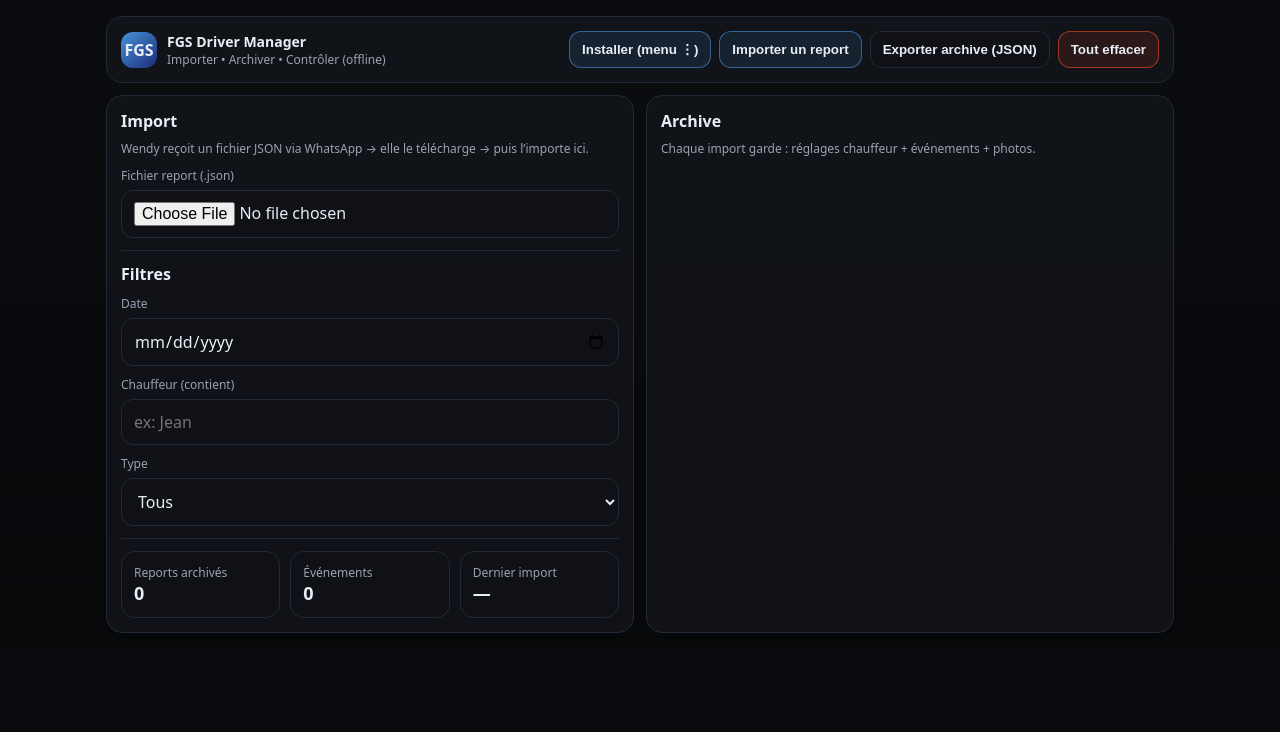
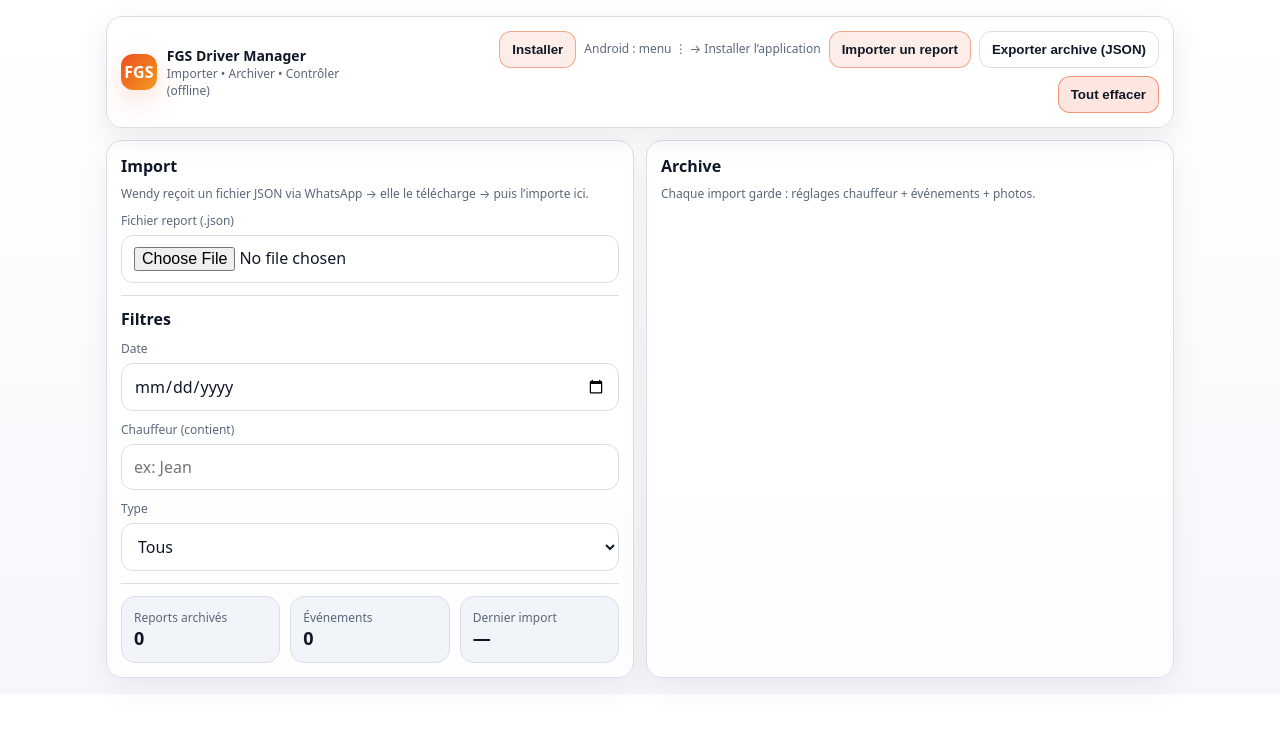
Before and after one commit to eddyflorent-cell/fgs-driver-report, a plain HTML site: page manager/index.html in a window 1280 px wide. Drawn offline with Linux system fonts and the light colour scheme.

Commit message:
Update index.html

```diff
--- a/manager/index.html
+++ b/manager/index.html
@@ -1,59 +1,152 @@
 <!doctype html>
 <html lang="fr">
 <head>
+  <meta charset="utf-8" />
   <link rel="manifest" href="./manifest.webmanifest" />
 <meta name="theme-color" content="#ffffff" />
 <link rel="apple-touch-icon" href="./icon-192.png" />
-
-
-  <meta charset="utf-8" />
   <meta name="viewport" content="width=device-width, initial-scale=1" />
   <title>FGS Driver Manager</title>
 
   <style>
   :root{
-      --bg:#0b0c0f; --card:#12141a; --muted:#9aa3b2; --text:#e9edf5;
-      --line:#23283a; --accent:#4992db; --danger:#ec4f21; --ok:#9ece09; --warn:#f49a1e;
+    --bg:#f6f7fb;
+    --card:#ffffff;
+    --muted:#5c677a;
+    --text:#101828;
+    --line:#d9dee8;
+
+    /* Manager = orange */
+    --accent:#ec4f21;
+    --accent2:#f49a1e;
+
+    --danger:#ec4f21;
+    --ok:#9ece09;
+    --warn:#f49a1e;
     --radius:16px;
+    --surface:#ffffff;
+    --surface2:#f1f4f9;
   }
+
   *{box-sizing:border-box}
-    body{margin:0;font-family:system-ui,-apple-system,Segoe UI,Roboto,Arial,sans-serif;background:linear-gradient(180deg,#0b0c0f,#07080a);color:var(--text)}
+  body{
+    margin:0;
+    font-family:system-ui,-apple-system,Segoe UI,Roboto,Arial,sans-serif;
+    background:linear-gradient(180deg,#ffffff,var(--bg));
+    color:var(--text);
+  }
+
   .wrap{max-width:1100px;margin:0 auto;padding:16px}
-    .topbar{display:flex;align-items:center;justify-content:space-between;gap:10px;padding:14px;border:1px solid var(--line);border-radius:var(--radius);background:rgba(18,20,26,.85);position:sticky;top:12px;z-index:10}
+
+  .topbar{
+    display:flex;align-items:center;justify-content:space-between;gap:10px;
+    padding:14px;border:1px solid var(--line);border-radius:var(--radius);
+    background:rgba(255,255,255,.92);
+    backdrop-filter: blur(6px);
+    position:sticky;top:12px;z-index:10;
+    box-shadow:0 10px 30px rgba(16,24,40,.08);
+  }
+
   .brand{display:flex;align-items:center;gap:10px}
-    .logo{width:36px;height:36px;border-radius:12px;background:linear-gradient(135deg,var(--accent),#1b2d7a);display:grid;place-items:center;font-weight:900}
+  .logo{
+    width:36px;height:36px;border-radius:12px;
+    background:linear-gradient(135deg,var(--accent),var(--accent2));
+    display:grid;place-items:center;font-weight:900;color:#fff;
+    box-shadow:0 10px 30px rgba(236,79,33,.18);
+  }
   h1{font-size:14px;margin:0}
   .sub{font-size:12px;color:var(--muted)}
-    .actions{display:flex;gap:8px;flex-wrap:wrap;justify-content:flex-end}
-    button{border:1px solid var(--line);background:#0f1117;color:var(--text);border-radius:12px;padding:10px 12px;cursor:pointer;font-weight:700}
-    button.primary{border-color:rgba(73,146,219,.6); background:rgba(73,146,219,.12)}
-    button.danger{border-color:rgba(236,79,33,.6); background:rgba(236,79,33,.12)}
+
+  .actions{display:flex;gap:8px;flex-wrap:wrap;justify-content:flex-end;align-items:center}
+  .hint{font-size:12px;color:var(--muted);max-width:260px;line-height:1.2}
+
+  button{
+    border:1px solid var(--line);
+    background:var(--surface);
+    color:var(--text);
+    border-radius:12px;
+    padding:10px 12px;
+    cursor:pointer;
+    font-weight:800;
+  }
+  button.primary{
+    border-color:rgba(236,79,33,.45);
+    background:rgba(236,79,33,.10);
+  }
+  button.danger{
+    border-color:rgba(236,79,33,.55);
+    background:rgba(236,79,33,.14);
+  }
+  button:disabled{opacity:.55;cursor:not-allowed}
+
   .grid{display:grid;grid-template-columns:1fr;gap:12px;margin-top:12px}
   @media(min-width:950px){.grid{grid-template-columns:1fr 1fr}}
-    .card{border:1px solid var(--line);background:rgba(18,20,26,.85);border-radius:var(--radius);padding:14px}
+
+  .card{
+    border:1px solid var(--line);
+    background:rgba(255,255,255,.92);
+    border-radius:var(--radius);
+    padding:14px;
+    box-shadow:0 10px 30px rgba(16,24,40,.06);
+  }
+
   h2{margin:0 0 8px 0;font-size:16px}
   .muted{color:var(--muted);font-size:12px;margin:0}
   label{display:block;font-size:12px;color:var(--muted);margin:10px 0 6px}
-    input,select{width:100%;padding:11px 12px;border-radius:12px;border:1px solid var(--line);background:#0f1117;color:var(--text);font:inherit}
+
+  input,select{
+    width:100%;
+    padding:11px 12px;
+    border-radius:12px;
+    border:1px solid var(--line);
+    background:var(--surface);
+    color:var(--text);
+    font:inherit;
+  }
+
   .list{display:grid;gap:10px;margin-top:10px}
-    .item{border:1px solid var(--line);border-radius:14px;padding:12px;background:#0f1117}
+  .item{
+    border:1px solid var(--line);
+    border-radius:14px;
+    padding:12px;
+    background:var(--surface);
+  }
   .meta{display:flex;flex-wrap:wrap;gap:8px;align-items:center;color:var(--muted);font-size:12px}
-    .pill{display:inline-flex;align-items:center;gap:8px;padding:6px 10px;border-radius:999px;border:1px solid var(--line);background:#0f1117;font-size:12px;color:var(--muted)}
+  .pill{
+    display:inline-flex;align-items:center;gap:8px;
+    padding:6px 10px;border-radius:999px;
+    border:1px solid var(--line);
+    background:var(--surface2);
+    font-size:12px;color:var(--muted)
+  }
   .pill b{color:var(--text)}
   .badge{display:inline-block;padding:3px 10px;border-radius:999px;font-size:12px;font-weight:900;border:1px solid var(--line)}
-    .b-in{color:#b7d2ff;border-color:rgba(73,146,219,.4);background:rgba(73,146,219,.08)}
-    .b-out{color:#d7ffd1;border-color:rgba(158,206,9,.35);background:rgba(158,206,9,.08)}
-    .b-incident{color:#ffd2c8;border-color:rgba(236,79,33,.4);background:rgba(236,79,33,.08)}
+  .b-in{color:#1b4f9e;border-color:rgba(73,146,219,.35);background:rgba(73,146,219,.10)}
+  .b-out{color:#2b6a1e;border-color:rgba(158,206,9,.28);background:rgba(158,206,9,.10)}
+  .b-incident{color:#a12b14;border-color:rgba(236,79,33,.35);background:rgba(236,79,33,.10)}
+
   .thumbs{display:flex;gap:8px;flex-wrap:wrap;margin-top:8px}
   .thumbs img{width:86px;height:86px;object-fit:cover;border-radius:12px;border:1px solid var(--line)}
+
   .divider{height:1px;background:var(--line);margin:12px 0}
-    .toast{position:fixed;left:50%;bottom:20px;transform:translateX(-50%);background:#0f1117;border:1px solid var(--line);padding:10px 12px;border-radius:14px;display:none}
+
+  .toast{
+    position:fixed;left:50%;bottom:20px;transform:translateX(-50%);
+    background:var(--surface);
+    border:1px solid var(--line);
+    color:var(--text);
+    padding:10px 12px;border-radius:14px;max-width:92vw;z-index:99;
+    box-shadow:0 10px 30px rgba(16,24,40,.14);
+    display:none;
+  }
   .toast.show{display:block}
+
   .kpi{display:grid;grid-template-columns:1fr 1fr 1fr;gap:10px;margin-top:10px}
-    .kpi .box{border:1px solid var(--line);background:#0f1117;border-radius:14px;padding:12px}
+  .kpi .box{border:1px solid var(--line);background:var(--surface2);border-radius:14px;padding:12px}
   .k{color:var(--muted);font-size:12px}
   .v{font-weight:900;font-size:18px}
 </style>
+
 </head>
 <body>
   <div class="wrap">
@@ -66,7 +159,8 @@
         </div>
       </div>
       <div class="actions">
-        <button class="primary" id="btnInstall" disabled>Installer</button>
+        <button class="primary" id="btnInstall">Installer</button>
+<span class="hint" id="installHint"></span>
         <button class="primary" id="btnImport">Importer un report</button>
         <button id="btnExportArchive">Exporter archive (JSON)</button>
         <button class="danger" id="btnWipe">Tout effacer</button>
@@ -294,24 +388,27 @@ function isIOS() {
 
 function setInstallBtnState() {
   const btn = document.getElementById("btnInstall");
+  const hint = document.getElementById("installHint");
   if (!btn) return;
+
+  // Toujours cliquable (sinon ça donne un bouton "mort" sur mobile)
+  btn.disabled = false;
+  btn.textContent = "Installer";
 
   if (isStandalone()) {
     btn.disabled = true;
     btn.textContent = "Installée";
+    if (hint) hint.textContent = "";
     return;
   }
 
-  // iOS: pas de beforeinstallprompt
   if (isIOS()) {
-    btn.disabled = false;
-    btn.textContent = "Installer (iPhone)";
+    if (hint) hint.textContent = "iPhone : Partager → Ajouter à l’écran d’accueil";
     return;
   }
 
-  // Android: on laisse TOUJOURS cliquable
-  btn.disabled = false;
-  btn.textContent = deferredPrompt ? "Installer" : "Installer (menu ⋮)";
+  // Android : si prompt dispo → clic = prompt. Sinon → on guide vers menu ⋮
+  if (hint) hint.textContent = deferredPrompt ? "" : "Android : menu ⋮ → Installer l’application";
 }
 
 
```
Lines whose indentation alone changed are shown as unchanged.
